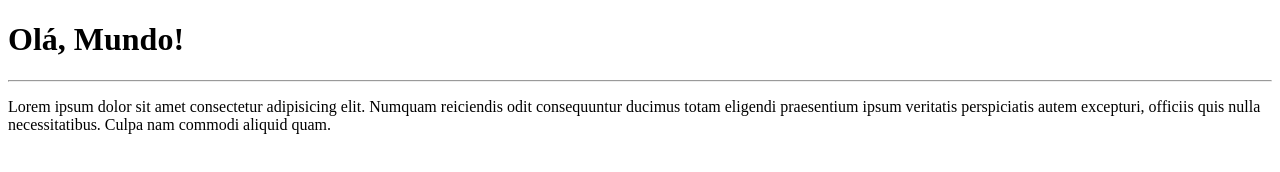
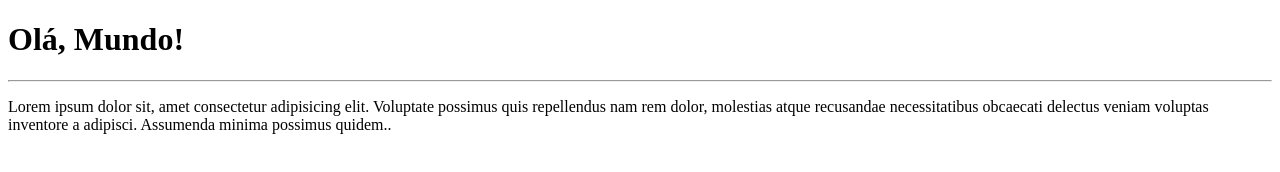
Before and after one commit to msamauricio/Ola-Mundo, a plain HTML site: page site-exemplo/index.html in a window 1280 px wide. Drawn offline with Linux system fonts and the light colour scheme.

Commit message:
Update index.html

```diff
--- a/site-exemplo/index.html
+++ b/site-exemplo/index.html
@@ -9,7 +9,7 @@
 <body>
     <h1>Olá, Mundo!</h1>
     <hr>
-    <p>Lorem ipsum dolor sit amet consectetur adipisicing elit. Numquam reiciendis odit consequuntur ducimus totam eligendi praesentium ipsum veritatis perspiciatis autem excepturi, officiis quis nulla necessitatibus. Culpa nam commodi aliquid quam.
+    <p>Lorem ipsum dolor sit, amet consectetur adipisicing elit. Voluptate possimus quis repellendus nam rem dolor, molestias atque recusandae necessitatibus obcaecati delectus veniam voluptas inventore a adipisci. Assumenda minima possimus quidem..
 
     </p>
 </body>
```
